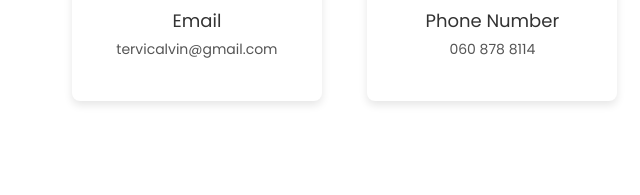
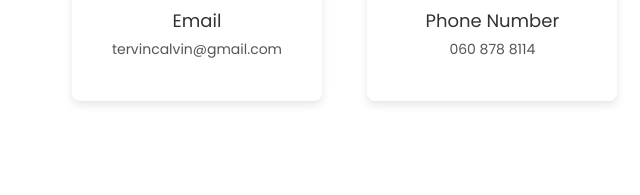
Before and after one commit to McCalvin-ops/mc-portfolio, a plain HTML site: page index.html in a window 1280 px wide. Shown: the part 3431-3626 px from the top of the page, 0-640 px from the left. Drawn offline with nearby package versions, Linux system fonts and the light colour scheme.

Commit message:
Update index.html

```diff
--- a/index.html
+++ b/index.html
@@ -323,9 +323,9 @@
               <i class="fas fa-envelope"></i> <!-- Email icon -->
             </div>
             <div class="contact-info">
-              <a href="mailto:tervicalvin@gmail.com" class="contact-link">
+              <a href="mailto:tervincalvin@gmail.com" class="contact-link">
                 <h3>Email</h3>
-                <p>tervicalvin@gmail.com</p>
+                <p>tervincalvin@gmail.com</p>
               </a>
             </div>
           </div>
```
